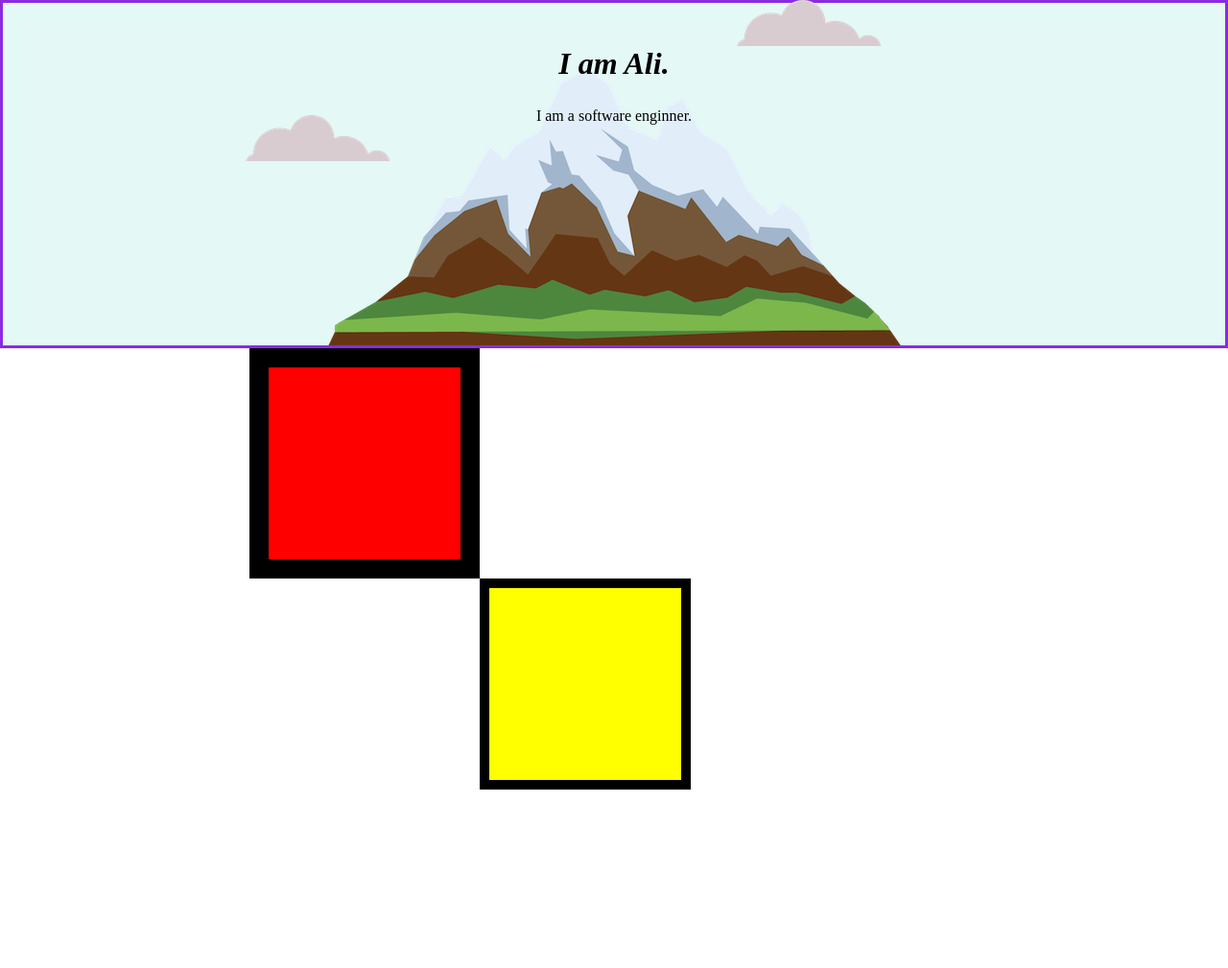
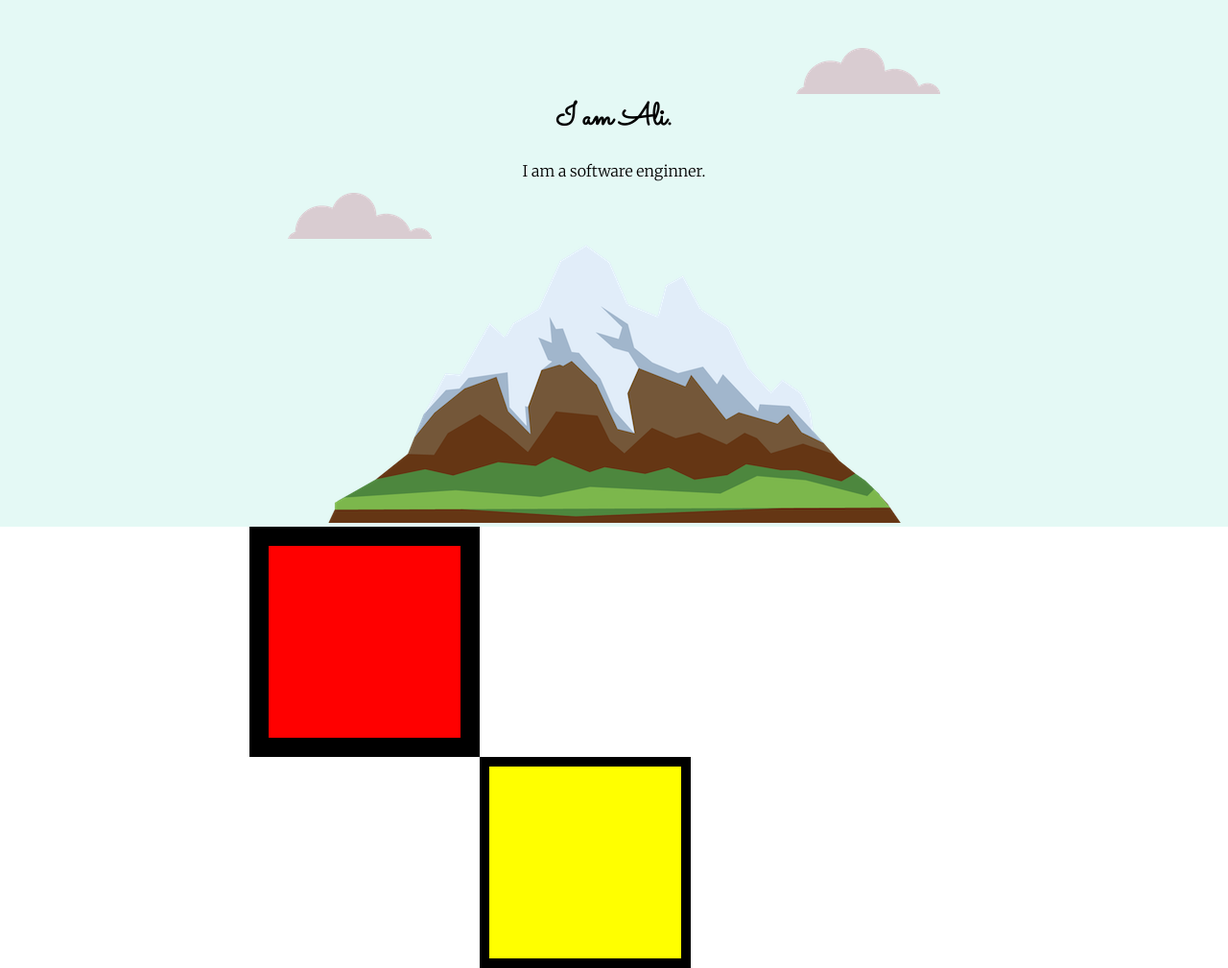
Before and after one commit to s4remi/CSS-MYSITE, a plain HTML site: page index.html in a window 1280 px wide. Shown: the whole page at 96% size. Before the commit the page ends 823 px from the top, so only its background shows below. Drawn offline with Linux system fonts and the light colour scheme.

Commit message:
embeding fonts in case if users doesn't have the font, using fonts from google font

```diff
--- a/css/stlyles.css
+++ b/css/stlyles.css
@@ -1,28 +1,25 @@
 body {
   margin: 0px;
   text-align: center;
+  font-family: "Merriweather", serif;
 }
 h1 {
-  margin: 0px;
-  font-style: italic;
-  font-size: 2em;
-  position: absolute;
-  top: 6%;
+  margin-top: 0;
+  font-family: "Sacramento", cursive;
+}
+h2 {
+  font-family: "Montserrat Alternates", sans-serif;
+}
+h3 {
+  font-family: "Montserrat Alternates", sans-serif;
 }
 p {
   margin: auto 0 auto 0;
-  position: absolute;
-  top: 14%;
 }
 .top-container {
-  display: flex;
-  flex-direction: column;
   background-color: #e4f9f5;
-  /*border: 10px;*/
-  border-style: solid;
-  border-color: blueviolet;
-  align-items: center;
-  text-align: center;
+  position: relative;
+  padding-top: 100px;
 }
 
 .middle-container {
@@ -47,14 +44,13 @@ p {
 }
 .top-cloud {
   position: absolute;
-  left: center;
-  top: 0;
-  left: 60%;
+  right: 300px;
+  top: 50px;
 }
 .bottom-cloud {
   position: absolute;
-  left: 20%;
-  top: 15%;
+  left: 300px;
+  bottom: 300px;
 }
 .mountain {
   position: block;
--- a/index.html
+++ b/index.html
@@ -5,6 +5,12 @@
     <title>Ali Saremi</title>
     <link rel="icon" type="image/x-icon" href="favicon.ico" />
     <link rel="stylesheet" href="css/stlyles.css" />
+    <link rel="preconnect" href="https://fonts.googleapis.com" />
+    <link rel="preconnect" href="https://fonts.gstatic.com" crossorigin />
+    <link
+      href="https://fonts.googleapis.com/css2?family=Merriweather:wght@300&family=Montserrat+Alternates:wght@100&family=Sacramento&display=swap"
+      rel="stylesheet"
+    />
   </head>
   <body>
     <div class="top-container">
```
